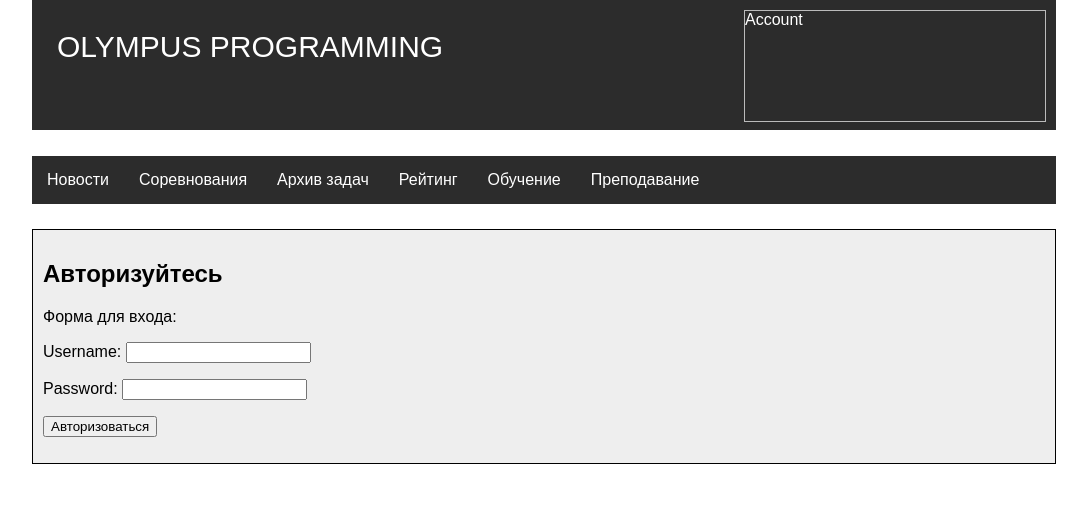
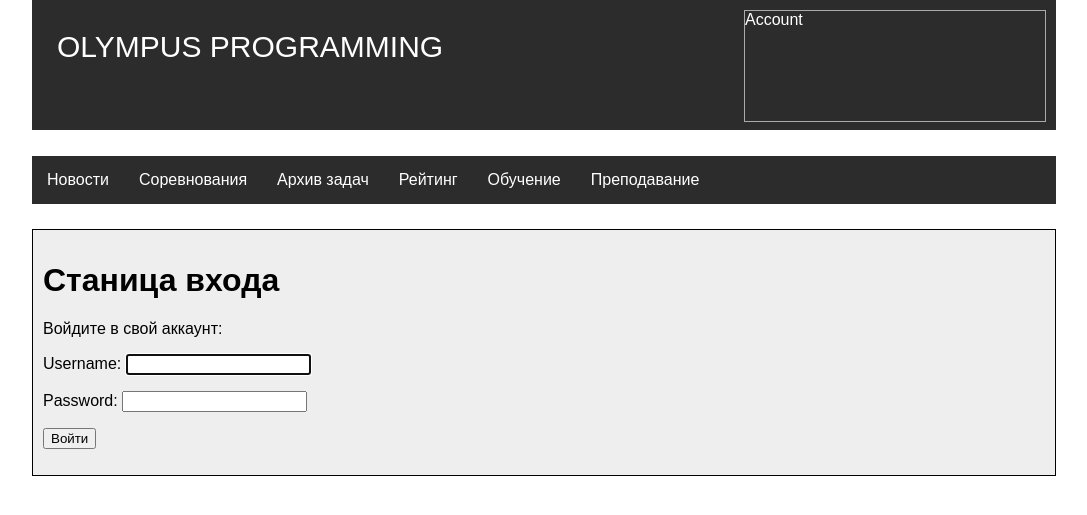
Before and after one commit to TolimanStaR/Course-Work, a Django app: page /account/login/ in a window 1280 px wide. Shown: the top 515 px of the page, without its empty margins (96-1183 px from the left). Run offline with Django 3.2, Linux system fonts and the light colour scheme.

Commit message:
Standart login handler

```diff
--- /dev/null
+++ b/account/templates/registration/login.html
@@ -0,0 +1,18 @@
+{% extends 'index.html' %}
+
+{% block title %}Аутентификация{% endblock %}
+
+{% block content %}
+    <h1>Станица входа</h1>
+    {% if form.errors %}
+        Имя пользователя и пароль не совпадают.
+    {% else %}
+        Войдите в свой аккаунт:
+    {% endif %}
+    <form action="{% url "login" %}" method="post">
+        {{ form.as_p }}
+        {% csrf_token %}
+        <input type="hidden" name="next" value="{{ next }}">
+        <p><input type="submit" value="Войти"></p>
+    </form>
+{% endblock %}
--- a/account/urls.py
+++ b/account/urls.py
@@ -1,6 +1,13 @@
+# Using standart django authentication handlers:
+
+from django.contrib.auth import views as authentication_views
+
+# ...
+
 from django.urls import path
 from . import views
 
 urlpatterns = [
-    path('login/', views.login_user, name='login'),
+    path('login/', authentication_views.LoginView.as_view(), name='login'),
+    path('logout/', authentication_views.LogoutView.as_view(), name='logout'),
 ]
--- a/main/static/css/base.css
+++ b/main/static/css/base.css
@@ -13,7 +13,7 @@ body {
 }
 
 .header .account {
-    border: 1px #BBBBBB solid;
+    border: 1px #AAAAAA solid;
     width: 300px;
     margin-right: 10px;
     margin-top: 10px;
```
Also changed, not shown: account/templates/registration/logged_out.html (added).
